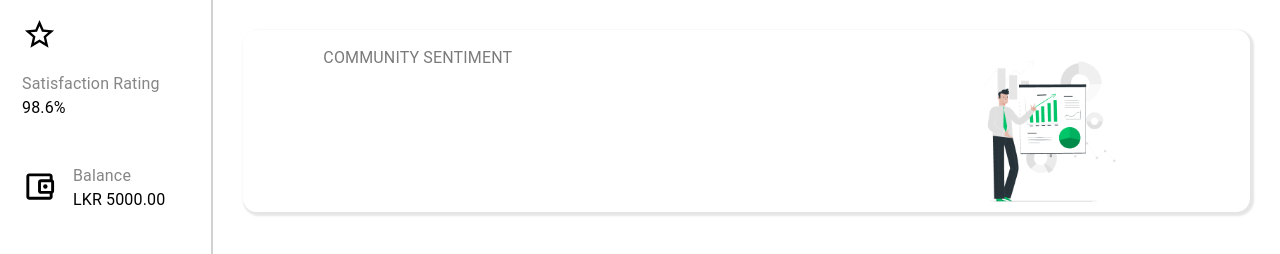
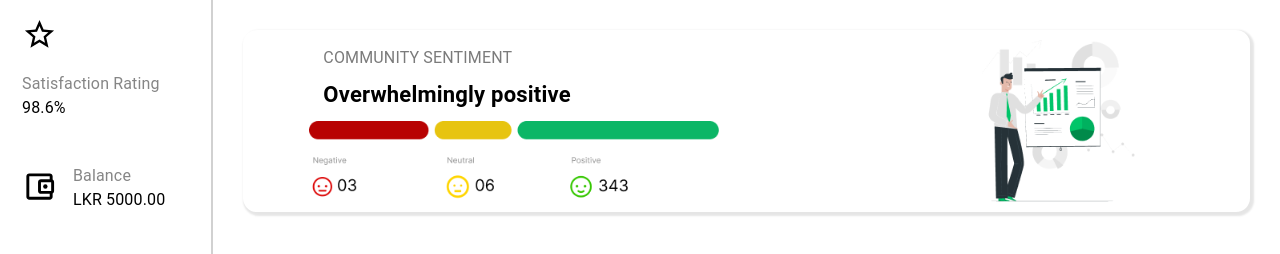
Before and after one commit to hashiniridmika/solar-company-management-system-we-bfrontend, a React (Create React App) app: page /dashboard in a window 1280 px wide. Shown: the part 519-773 px from the top of the page. Built offline with nearby package versions, Linux system fonts and the light colour scheme; no server answers.

Commit message:
Add dashboard image

```diff
--- a/src/components/Dashboard/CategoryDeleteButton.js
+++ b/src/components/Dashboard/CategoryDeleteButton.js
@@ -7,16 +7,17 @@ export default function CategoryDeleteButton() {
       <Button
         variant="contained"
         sx={{
-          backgroundColor: "#00C569",
+          backgroundColor: "#FFFFFF",
+          color: "#00C569", // Set font color to green
+          borderColor: "#00C569", // Set border color to green
           textTransform: "none",
           width: 150,
-
           "&:hover": {
-            backgroundColor: "#00C569", // Change hover background color
+            backgroundColor: "#FFFFFF",
             opacity: 0.8,
           },
           "&:active": {
-            backgroundColor: "#00C569", // Change active background color
+            backgroundColor: "#FFFFFF",
             opacity: 0.5,
           },
         }}
--- a/src/components/Dashboard/DashboardAnaliticImage.js
+++ b/src/components/Dashboard/DashboardAnaliticImage.js
@@ -1,5 +1,6 @@
 import React from "react";
 import ANALITIC from "../../assets/images/analitic.png";
+import SENTI from "../../assets/images/sentiBar.png";
 import { Typography } from "@mui/material";
 
 export default function DashboardAnaliticImage() {
@@ -25,9 +26,24 @@ export default function DashboardAnaliticImage() {
         <Typography sx={{ color: "#7B7B7B", pt: 2, pl: 10 }}>
           COMMUNITY SENTIMENT
         </Typography>
+        <Typography
+          sx={{
+            color: "#000000",
+            pt: 1,
+            pl: 10,
+            fontWeight: "bold",
+            fontSize: 22,
+          }}
+        >
+          Overwhelmingly positive
+        </Typography>
       </div>
+      <div style={{ position: "absolute", bottom: "4%", left: "9%" }}>
+        <img src={SENTI} alt="SenimantBarImage" style={{ width: "80%" }}></img>
+      </div>
+
       <div style={{ position: "absolute", bottom: "3%", right: "10%" }}>
-        <img src={ANALITIC} alt="AnaliticImage" style={{ width: "70%" }} />
+        <img src={ANALITIC} alt="AnaliticImage" style={{ width: "80%" }} />
       </div>
     </div>
   );
```
